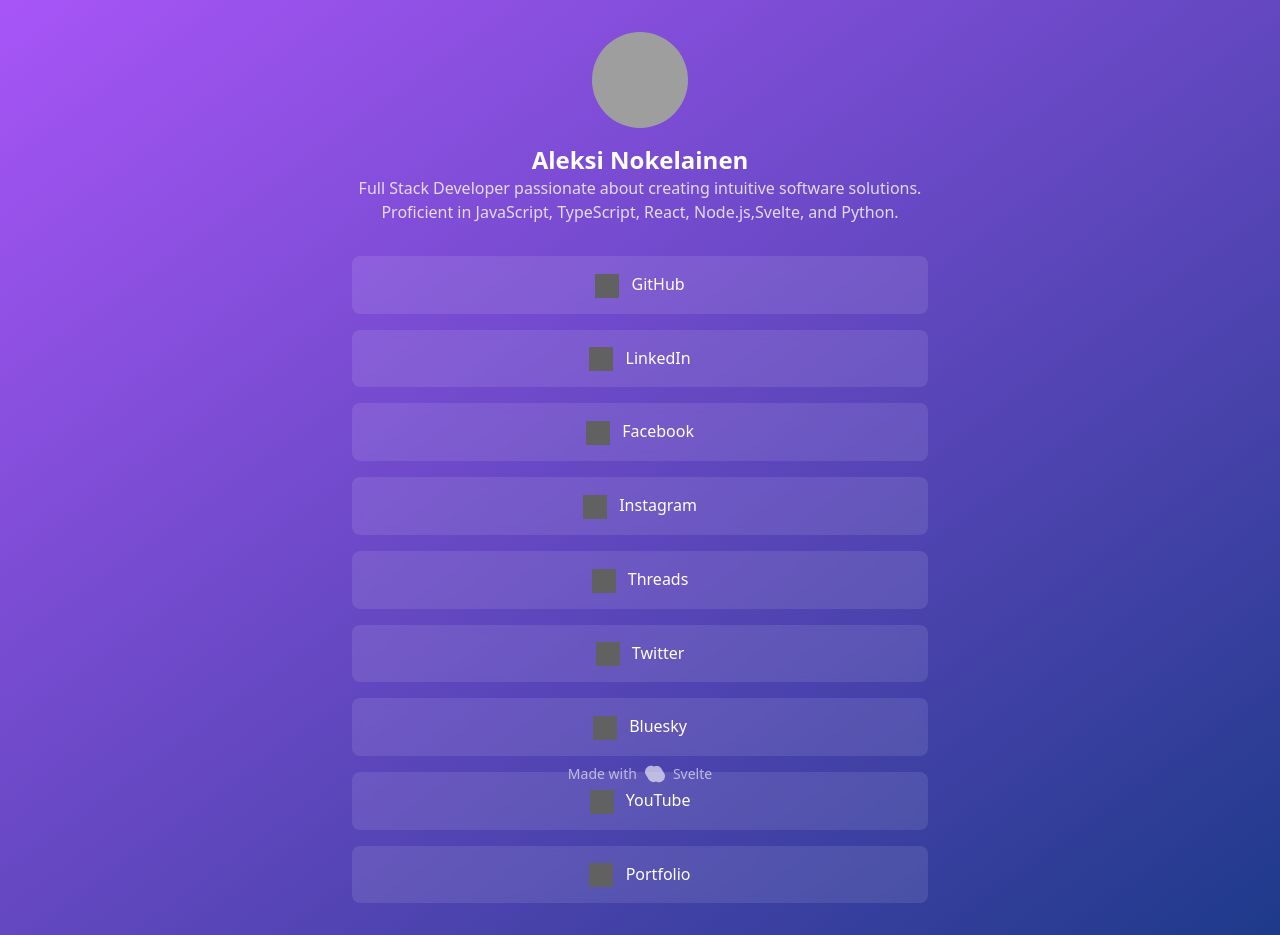
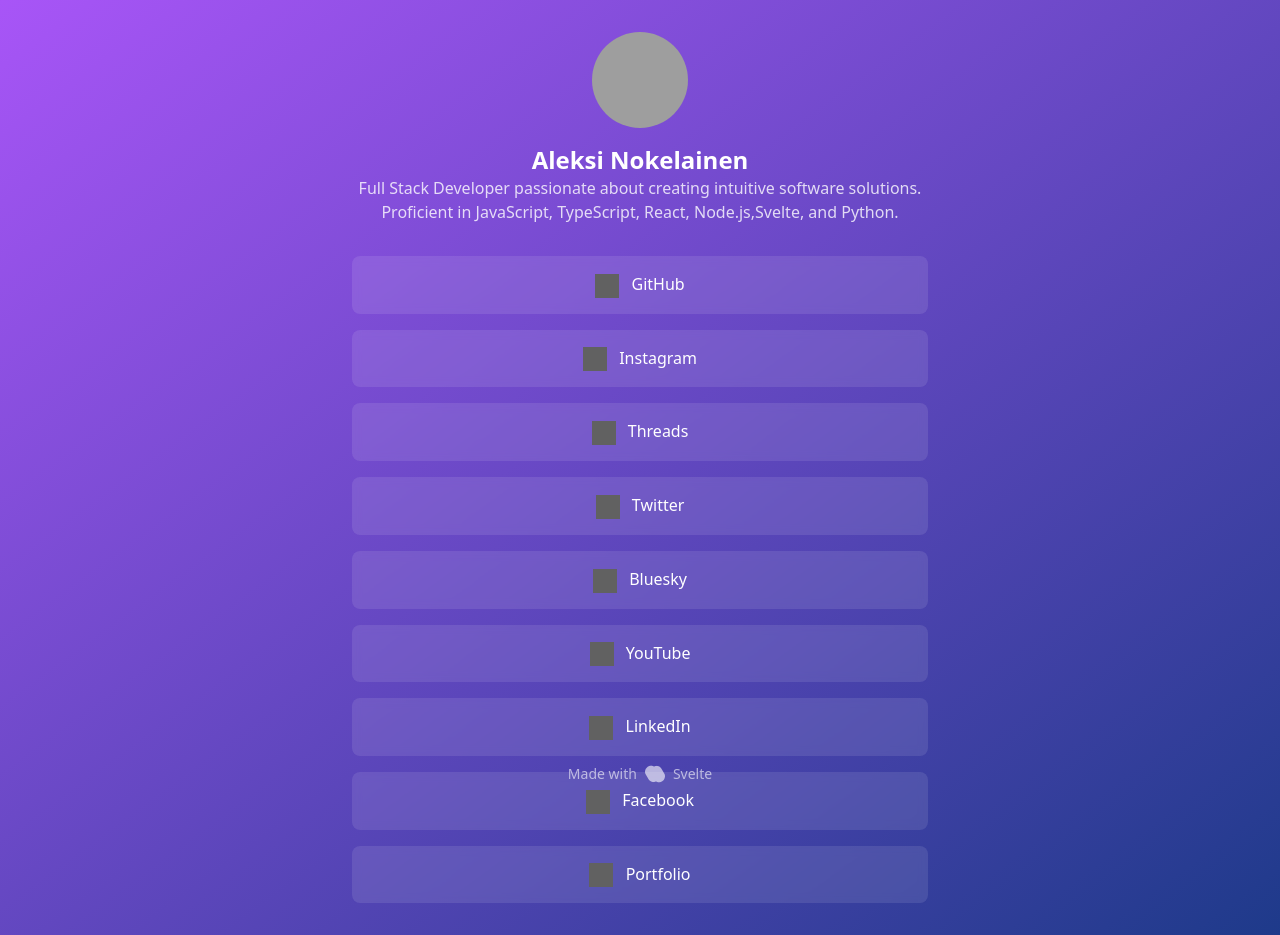
Before and after one commit to Krugou/socials, a SvelteKit app: page / in a window 1280 px wide. Built offline with nearby package versions, Linux system fonts and the light colour scheme; grey boxes are pictures that could not be loaded.

Commit message:
Refactor social media links: reorder LinkedIn and Facebook entries, enhance hover effect

```diff
--- a/src/routes/+page.svelte
+++ b/src/routes/+page.svelte
@@ -5,16 +5,6 @@
       title: 'GitHub',
       url: 'https://github.com/krugou',
       icon: 'https://cdn.jsdelivr.net/npm/simple-icons@v3/icons/github.svg'
-    },
-    {
-      title: 'LinkedIn',
-      url: 'https://www.linkedin.com/in/aleksi-nokelainen-3706b7259/',
-      icon: 'https://cdn.jsdelivr.net/npm/simple-icons@v3/icons/linkedin.svg'
-    },
-    {
-      title: 'Facebook',
-      url: 'https://www.facebook.com/aleksi.nokelainen.7',
-      icon: 'https://cdn.jsdelivr.net/npm/simple-icons@v3/icons/facebook.svg'
     },
     {
       title: 'Instagram',
@@ -42,6 +32,17 @@
       url: 'https://www.youtube.com/channel/krugou',
       icon: 'https://cdn.jsdelivr.net/npm/simple-icons@v3/icons/youtube.svg'
     },
+    {
+      title: 'LinkedIn',
+      url: 'https://www.linkedin.com/in/aleksi-nokelainen-3706b7259/',
+      icon: 'https://cdn.jsdelivr.net/npm/simple-icons@v3/icons/linkedin.svg'
+    },
+    {
+      title: 'Facebook',
+      url: 'https://www.facebook.com/aleksi.nokelainen.7',
+      icon: 'https://cdn.jsdelivr.net/npm/simple-icons@v3/icons/facebook.svg'
+    },
+
     {
       title: 'Portfolio',
       url: 'https://krugou.github.io',
@@ -71,7 +72,7 @@
           href={link.url}
           target="_blank"
           rel="noopener noreferrer"
-          class="block rounded-lg bg-white/10 p-4 text-center text-white backdrop-blur-sm transition-colors hover:bg-white/20"
+          class="block rounded-lg bg-white/10 p-4 text-center text-white backdrop-blur-sm transition-colors duration-1000 hover:scale-105 hover:bg-white/20"
         >
           <img src={link.icon} alt={link.title} class="mr-2 inline-block h-6 w-6 invert" />
           {link.title}
```
